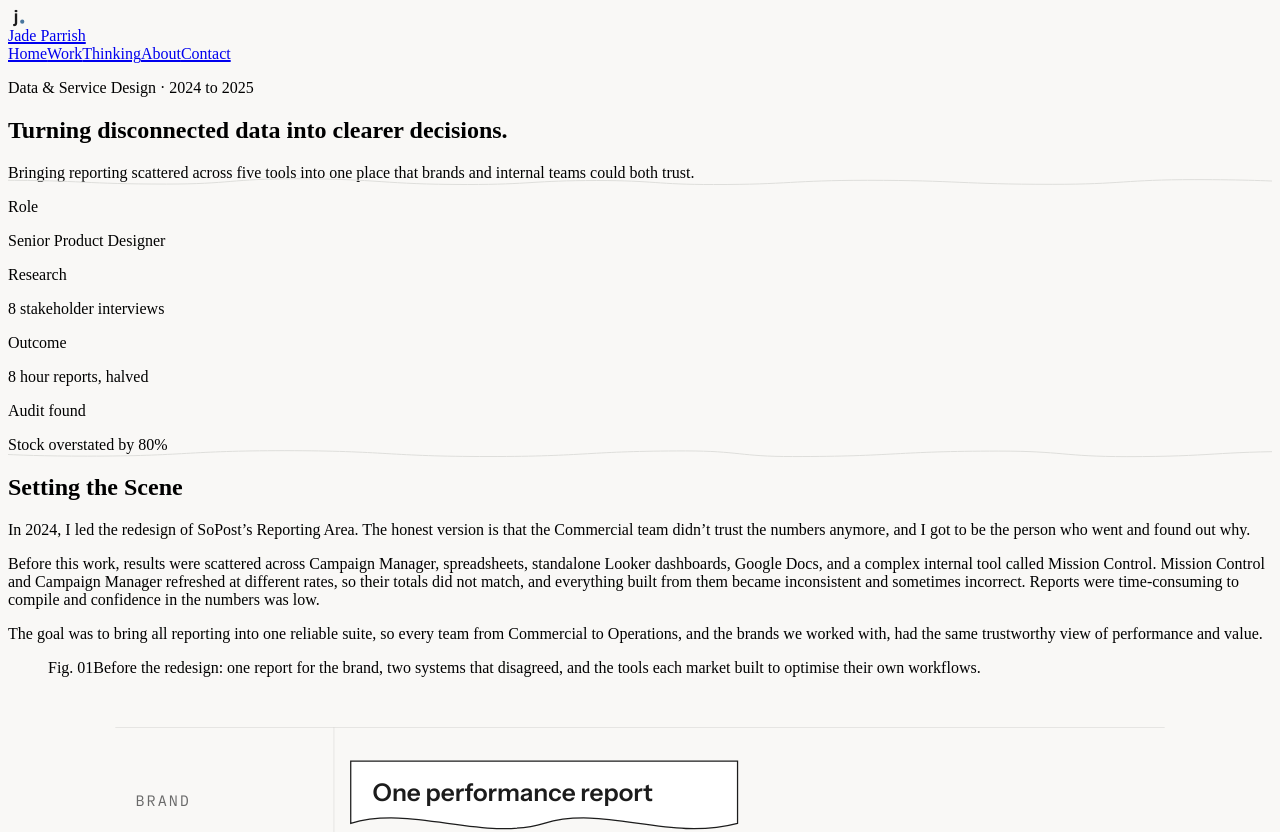
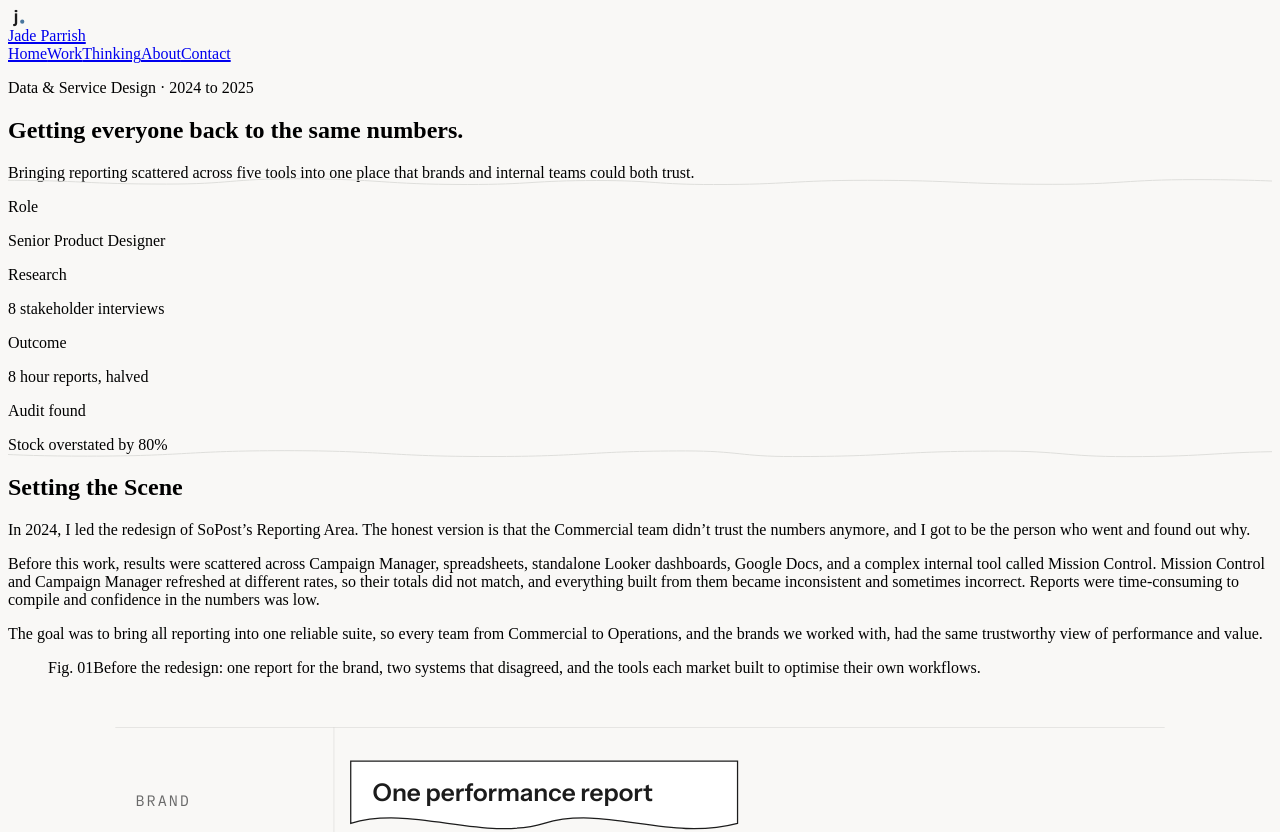
Before and after one commit to jadeparrish/portfolio, a Next.js app: page /work/reporting in a window 1280 px wide. Shown: the top 832 px of the page. Built offline with nearby package versions, Linux system fonts and the light colour scheme.

Commit message:
Revise reporting page title and description
Updated the title and description in metadata to reflect changes in reporting focus.

```diff
--- a/app/work/reporting/page.js
+++ b/app/work/reporting/page.js
@@ -7,8 +7,9 @@ import figOrders from '../../reporting-orders.png';
 import figHub from '../../reporting-overview.png';
 
 export const metadata = {
-  title: 'Turning disconnected data into clearer decisions: Jade Parrish',
-  description: 'Consolidating fragmented insights into a single reporting suite for brands and internal teams.',
+  title: 'Getting everyone back to the same numbers: Jade Parrish',
+  description:
+    'Why the Commercial team stopped trusting the reporting, and what it took to give them one set of numbers.',
 };
 
 function SectionLabel({ children }) {
@@ -39,7 +40,7 @@ export default function ReportingCaseStudy() {
             Data &amp; Service Design &middot; 2024 to 2025
           </p>
           <h1 className="text-3xl sm:text-4xl lg:text-5xl font-serif font-normal leading-[1.15] tracking-tight text-neutral-900 mb-6">
-            Turning disconnected data into clearer decisions.
+            Getting everyone back to the same numbers.
           </h1>
           <p className="text-neutral-600 text-lg sm:text-xl leading-[1.6] max-w-xl">
             Bringing reporting scattered across five tools into one place that brands
```
